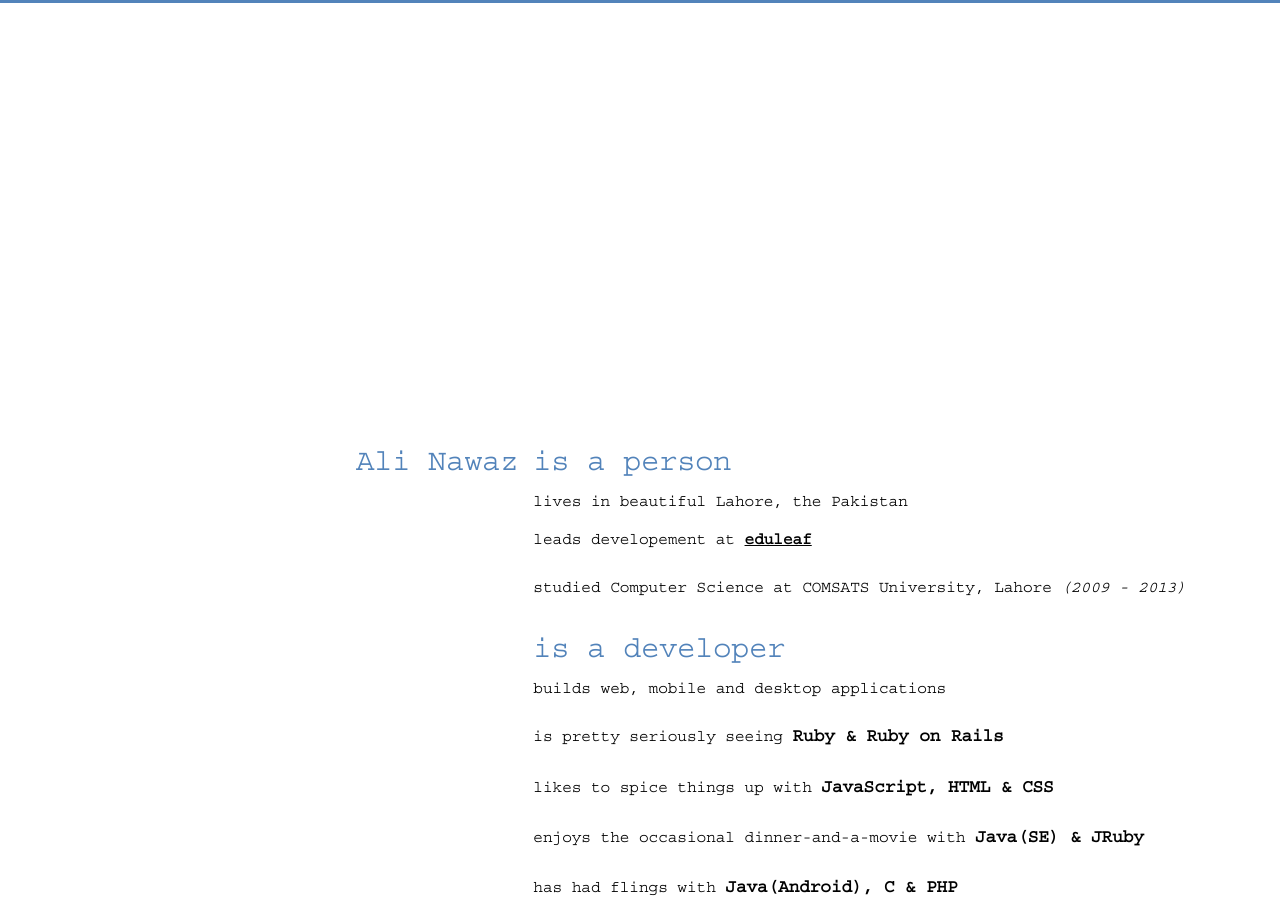
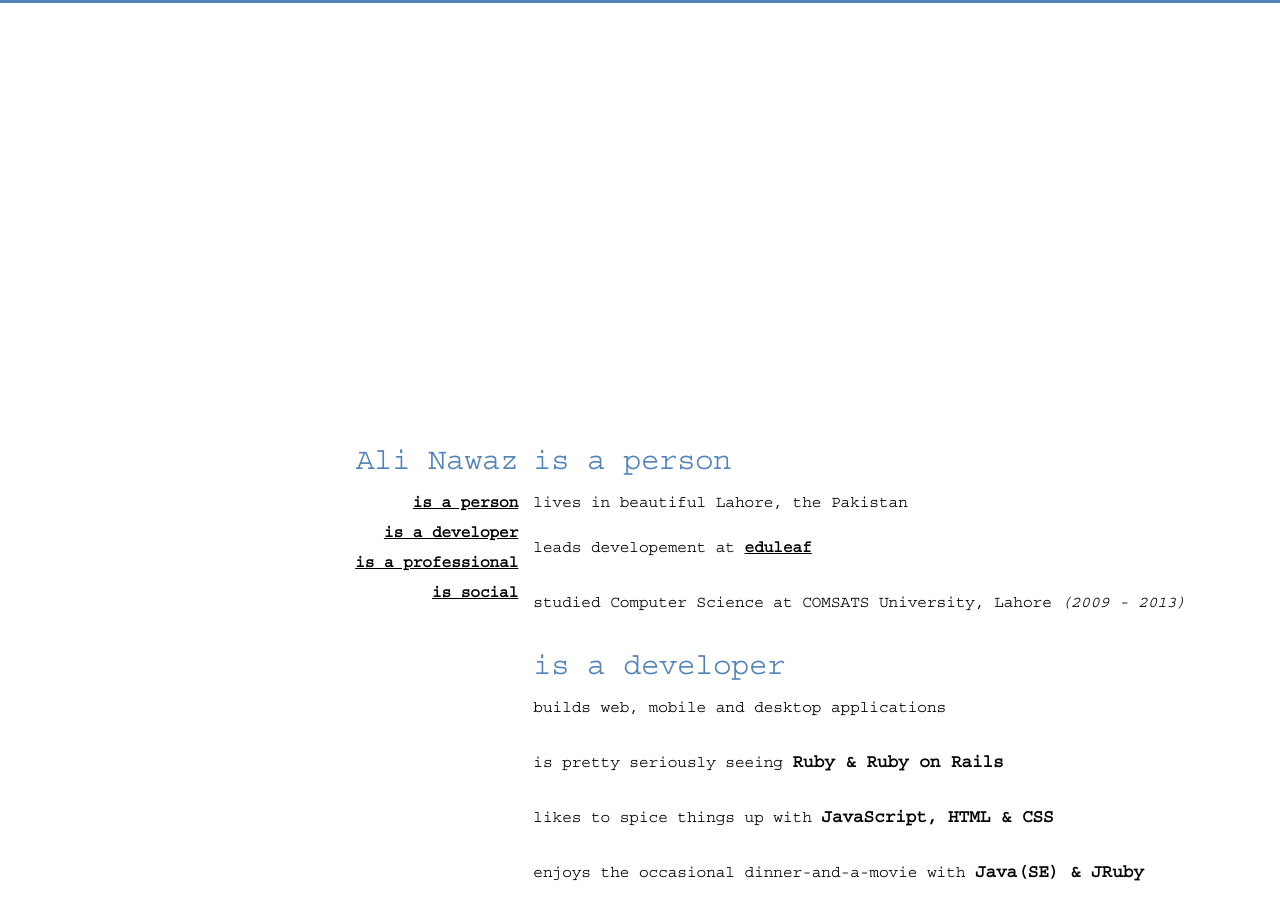
Before and after one commit to alinzk/alinzk.github.io, a Jekyll site: the page built from index.html, in a window 1280 px wide and 900 px high. Built offline with Jekyll 4.4.1, drawn with Linux system fonts in a browser that asks for light colours; some of the changed text lies outside the part shown.

Commit message:
Add links to sections and fix scroll issue
* Create navbar in header
* Include JS files in head partial
* Few UI and typo fixes

```diff
--- a/_config.yml
+++ b/_config.yml
@@ -31,7 +31,7 @@ developer:
 
 professional:
   - >
-    shapes the future of collaborative exasm grading for teachers at
+    shapes the future of collaborative exam grading for teachers at
     [eduleaf](https://eduleaf.com/){:target='_blank'},
     [DevsInc](http://devsinc.com){:target='_blank'}
     *(Senior Software Enginner; Jan. 2015 - present)*
--- a/_includes/head.html
+++ b/_includes/head.html
@@ -8,4 +8,8 @@
 
   <link rel="stylesheet" href="{{ "/css/main.css" | prepend: site.baseurl }}">
   <link rel="canonical" href="{{ page.url | replace:'index.html','' | prepend: site.baseurl | prepend: site.url }}">
+
+  <script src="/js/jquery-1.12.3.min.js" type="text/javascript"></script>
+  <script src="/js/bootstrap.js" type="text/javascript"></script>
+  <script src="/js/main.js" type="text/javascript"></script>
 </head>
--- a/_includes/header.html
+++ b/_includes/header.html
@@ -1,6 +1,15 @@
-<header class="default-header col-xs-2 col-sm-5">
+<header class="default-header col-xs-2_5 col-sm-5">
   <h1>
     <span class="given-name">{{ site.person.given_name }}</span>
     <span class="family-name">{{ site.person.family_name }}</span>
   </h1>
+
+  <nav class="hidden-xs">
+    <ul>
+      <li><a href="#person">is a person</a></li>
+      <li><a href="#developer">is a developer</a></li>
+      <li><a href="#professional">is a professional</a></li>
+      <li><a href="#social">is social</a></li>
+    </ul>
+  </nav>
 </header>
--- a/css/main.scss
+++ b/css/main.scss
@@ -17,6 +17,7 @@ $text-highlight:   #FF0;
 $brand-color:      #5283ba;
 $top-border-height: 3px;
 $heading-size:     30px;
+$header-right:     15px;
 
 
 // FONTS INCLUSION
@@ -61,6 +62,10 @@ h1, h2 {
   color: $brand-color;
 }
 
+h1, h2, li {
+  line-height: $heading-size;
+}
+
 b, strong {
   font-size: 1.1em;
 }
@@ -78,8 +83,6 @@ a {
 
 .default-header {
   position: fixed;
-  display: flex;
-  align-items: center;
 
   height: 100%;
   text-align: right;
@@ -87,12 +90,32 @@ a {
   h1 {
     width: 100%;
     white-space: nowrap;
-    padding-top: 43px;
+    margin-top: 20px;
+
+    @media(min-width: 768px){
+      position: absolute;
+      top: 50%;
+      right: $header-right;
+      margin-top: 0;
+    }
+  }
+
+  nav {
+    @media(min-width: 768px){
+      position: absolute;
+      top: 50%;
+      right: $header-right;
+      margin-top: 40px;
+    }
+
+    ul {
+      padding-left: 0;
+      list-style-type: none;
+    }
   }
 
   @media(max-width: 767px){
     text-align: left;
-    align-items: baseline;
   }
 }
 
@@ -100,7 +123,7 @@ a {
 .traits {
   position: absolute;
   left: auto;
-  top: 15%;
+  top: 11%;
   display: block;
   text-align: left;
   padding-left: 0;
@@ -124,3 +147,17 @@ a {
     top: 50%;
   }
 }
+
+.col-xs-2_5 {
+  @extend .col-xs-1;
+  @media(max-width: 767px){
+    width: 20.83332%;
+  }
+}
+
+.col-xs-offset-2_5 {
+  @extend .col-xs-1;
+  @media(max-width: 767px){
+    margin-left: 20.83332%;
+  }
+}
--- a/index.html
+++ b/index.html
@@ -4,13 +4,22 @@ layout: default
 {% assign person = site.person %}
 {% assign social = site.social %}
 
-<div class="traits col-xs-9 col-sm-7 col-xs-offset-3 col-sm-offset-5">
+<div class="traits col-xs-9 col-sm-7 col-xs-offset-2_5 col-sm-offset-5">
   <section id="person">
     <h2>is a person</h2>
     <ul>
-      <li>lives in beautiful {{ person.city }}, the {{ person.country }}</li>
-      <li>{{ person.cwork | markdownify }}</li>
-      <li>{{ person.education | markdownify }}</li>
+      <li>
+        <span class="name">{{ person.name }}</span>
+        lives in beautiful {{ person.city }}, the {{ person.country }}
+      </li>
+      <li>
+        <span class="name">{{ person.name }}</span>
+        {{ person.cwork | markdownify }}
+      </li>
+      <li>
+        <span class="name">{{ person.name }}</span>
+        {{ person.education | markdownify }}
+      </li>
     </ul>
   </section>
 
--- /dev/null
+++ b/js/main.js
@@ -0,0 +1,41 @@
+$(function(){
+  var h1 = $('.default-header h1');
+
+  $(window).on('load resize', function() {
+    var top = h1.position().top;
+    var bottom = $(window).height() - top - (h1.height());
+    var adj = 25;
+
+    $('.traits').css('margin-bottom', (bottom - adj)+'px');
+  });
+
+
+  function locationHash(arg){
+    if(arg && locationHash() != arg) window.location.hash = arg;
+    return window.location.hash;
+  };
+
+  function scrollTo(sectionId){
+    var target = $(sectionId);
+    if(target.length < 1) return;
+
+    if(locationHash() != sectionId)
+      locationHash(sectionId);
+
+    var h1Top = h1.position().top;
+    var targetTop = target.offset().top;
+
+    $(window).scrollTop(targetTop - h1Top);
+  };
+
+
+  $(window).on('load hashchange', function(){
+    if(locationHash()) scrollTo(locationHash());
+  });
+
+
+  $('nav a').click(function(e){
+    e.preventDefault();
+    scrollTo($(this).attr('href'));
+  });
+});
```
